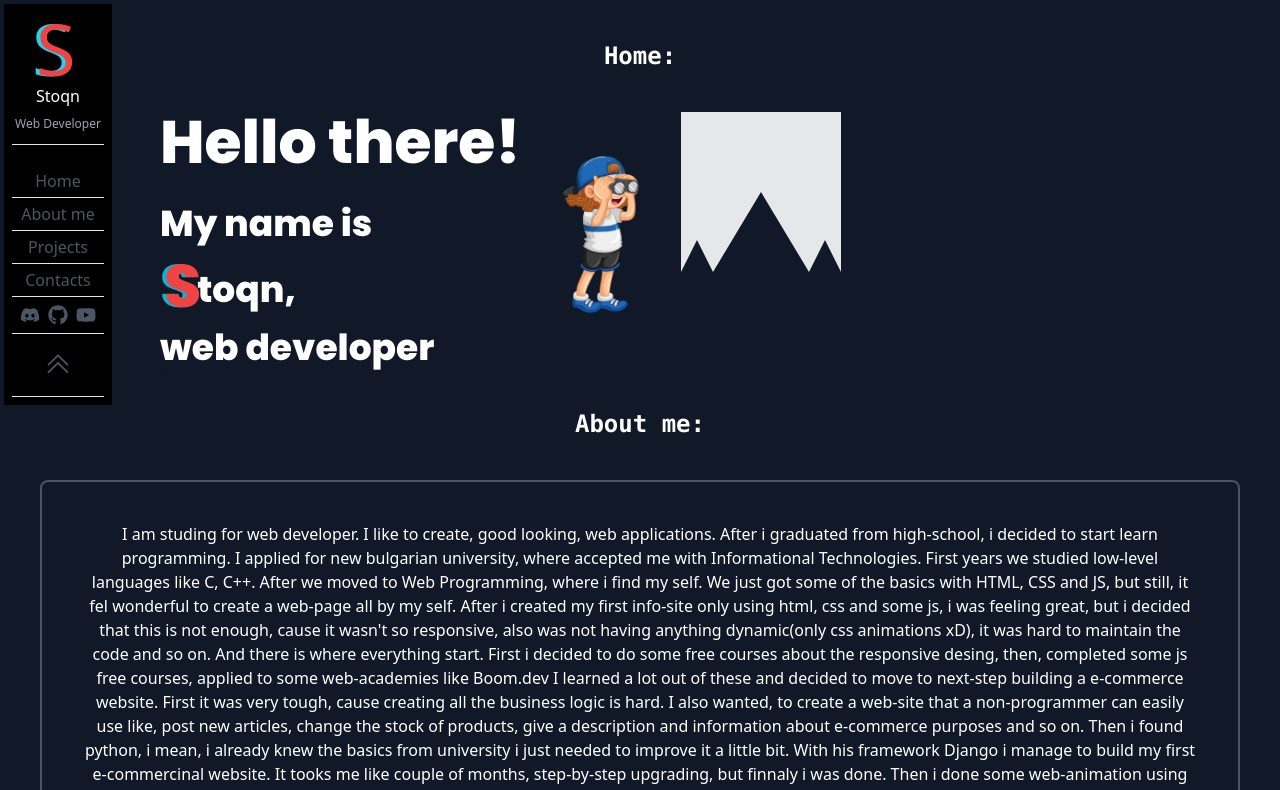
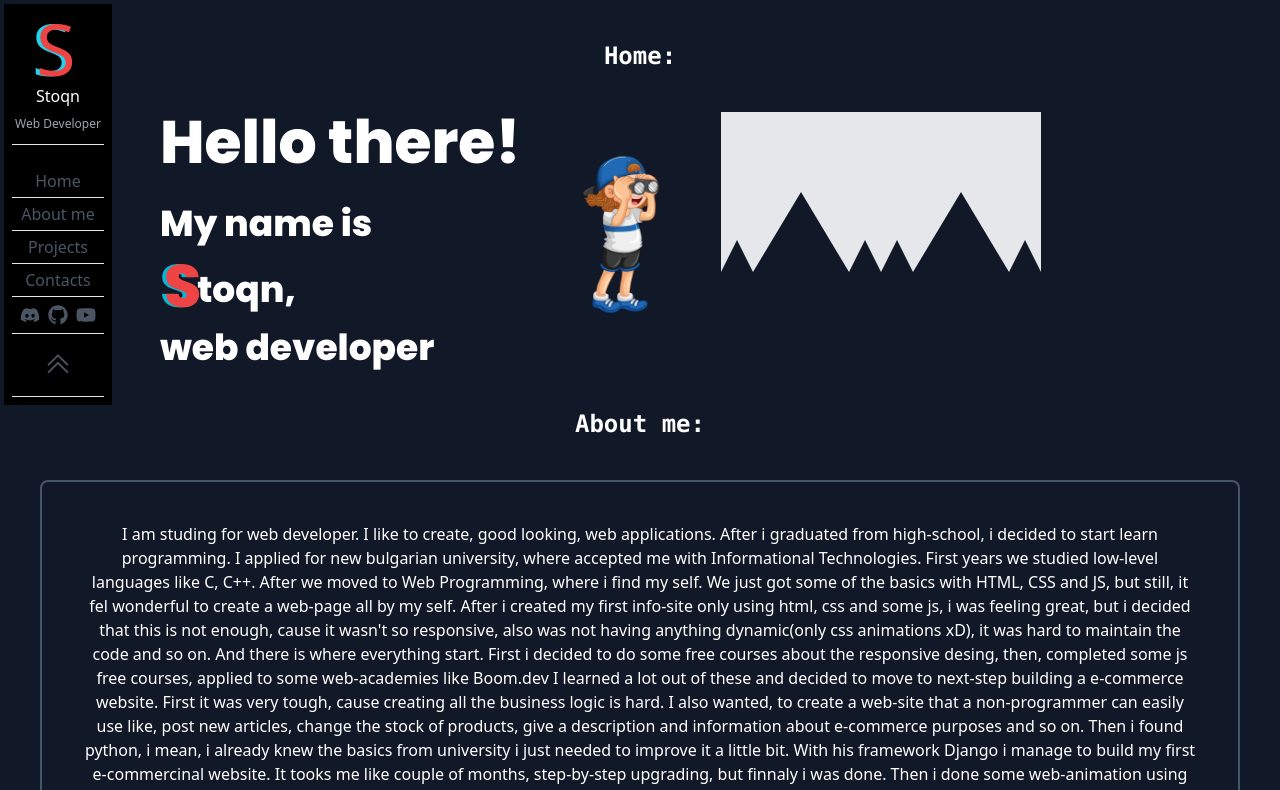
Before and after one commit to enermax5555/Portfolio, a React (Create React App) app in the folder portfolio/: page / in a window 1280 px wide. Shown: the top 790 px of the page. Built offline with nearby package versions, Linux system fonts and the light colour scheme.

Commit message:
Little Fix on Home.js

```diff
--- a/portfolio/src/Components/Home.js
+++ b/portfolio/src/Components/Home.js
@@ -8,7 +8,7 @@ export default function Home() {
             <selection className='flex pt-10 justify-center select-none'>
             <p className='font-mono text-2xl text-white font-bold'>Home:</p>
             </selection>
-            <header className='flex pl-40 pt-10 select-none'>
+            <header className='flex gap-x-5 pl-40 pt-10 select-none'>
             <div className='space-y-3 text-white font-poppins shadow-sm'>
                <p className='text-6xl pb-5'>Hello there!</p>
                 <p className='text-4xl'>My name is</p>
@@ -25,7 +25,10 @@ export default function Home() {
                 <img className='w-20 m-10' src={require('../Assets/images/jonyTheExplorerWithRemovedBg.png')} alt='Explorer Web Dev' />
 
                 </div>
+                <div className='flex gap-x-40'>
                 <ImageHome/>
+                <ImageHome/>
+                </div>
                 </header>
         </main>
     )
```
